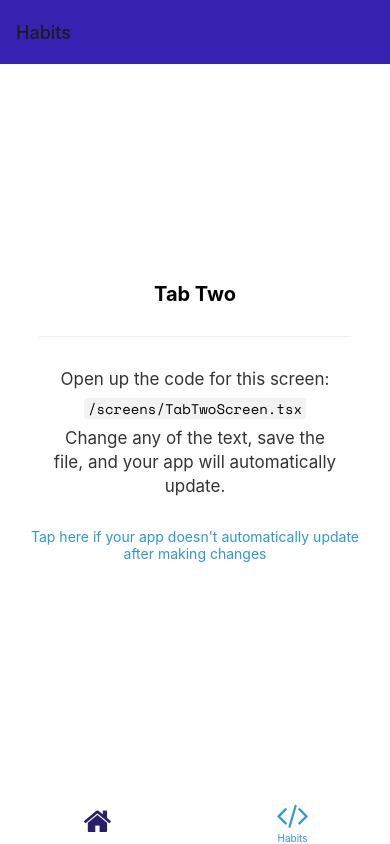
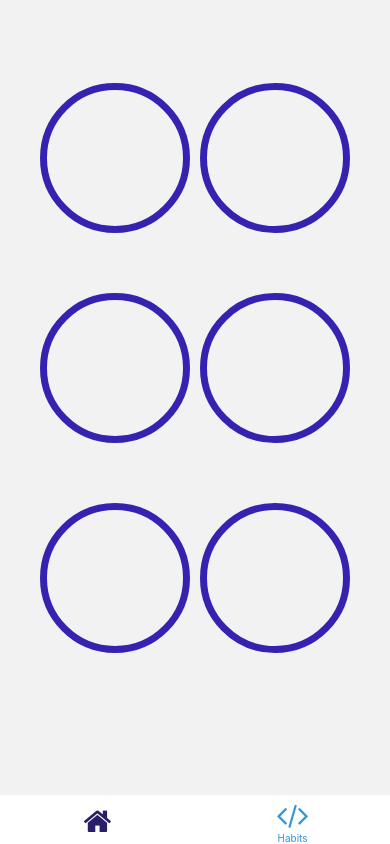
Before and after one commit to codebasemx/QuickDemoHealthCareStartup, a React Native app: screen /TabTwo in a window 390 px wide. Built offline with nearby package versions, Linux system fonts and the light colour scheme; what expo-linking would draw is missing.

Commit message:
Alfie Demo: Send prescriptions to back-end, habit tracker screen

```diff
--- /dev/null
+++ b/contexts.tsx
@@ -0,0 +1,3 @@
+import { createContext } from "react"
+
+export const ThemeContext = createContext()
--- a/navigation/index.tsx
+++ b/navigation/index.tsx
@@ -3,6 +3,7 @@
  * https://reactnavigation.org/docs/getting-started
  *
  */
+import { useState } from "react"
 import { FontAwesome } from '@expo/vector-icons';
 import { createBottomTabNavigator } from '@react-navigation/bottom-tabs';
 import { NavigationContainer, DefaultTheme, DarkTheme } from '@react-navigation/native';
@@ -16,6 +17,7 @@ import ModalScreen from '../screens/ModalScreen';
 import NotFoundScreen from '../screens/NotFoundScreen';
 import TabOneScreen from '../screens/TabOneScreen';
 import TabTwoScreen from '../screens/TabTwoScreen';
+import { ThemeContext } from "../contexts"
 import { RootStackParamList, RootTabParamList, RootTabScreenProps } from '../types';
 import LinkingConfiguration from './LinkingConfiguration';
 
@@ -29,12 +31,50 @@ const AlfieTheme = {
 }
 
 export default function Navigation({ colorScheme }: { colorScheme: ColorSchemeName }) {
+
+  const [ themeVersion, setThemeVersion ] = useState('light')
+  const [ theme, setTheme ]               = useState(AlfieTheme)
+
+  const lightTheme = () => {
+    return {
+      ...theme,
+      colors: {
+        ...theme.colors,
+        card: 'white',
+        border: 'white'
+      }
+    }
+  }
+
+  const darkTheme = () => {
+    return {
+      ...theme,
+      colors: {
+        ...theme.colors,
+        card: "#3622b1",
+        border: "#3622b1",
+      }
+    }
+  }
+
+  const switchTheme = themeVersion => {
+    if ( themeVersion === 'light' ) {
+      console.log("Switching to light theme")
+      setTheme(lightTheme())
+    } else {
+      console.log("Switching to dark theme")
+      setTheme(darkTheme())
+    }
+  }
+
   return (
-    <NavigationContainer
-      linking={LinkingConfiguration}
-      theme={AlfieTheme }>
-      <RootNavigator />
-    </NavigationContainer>
+    <ThemeContext.Provider value={{ switchTheme }}>
+      <NavigationContainer
+        linking={LinkingConfiguration}
+        theme={theme}>
+        <RootNavigator />
+      </NavigationContainer>
+    </ThemeContext.Provider>
   );
 }
 
@@ -50,7 +90,7 @@ function RootNavigator() {
       <Stack.Screen name="Root" component={BottomTabNavigator} options={{ headerShown: false }} />
       <Stack.Screen name="NotFound" component={NotFoundScreen} options={{ title: 'Oops!' }} />
       <Stack.Group screenOptions={{ presentation: 'modal' }}>
-        <Stack.Screen name="Modal" component={ModalScreen} />
+        <Stack.Screen name="Help" component={ModalScreen}  options={{ headerShown: false }}/>
       </Stack.Group>
     </Stack.Navigator>
   );
@@ -82,7 +122,7 @@ function BottomTabNavigator() {
           tabBarLabel: () => null,
           headerRight: () => (
             <Pressable
-              onPress={() => navigation.navigate('Modal')}
+              onPress={() => navigation.navigate('Help')}
               style={({ pressed }) => ({
                 opacity: pressed ? 0.5 : 1,
               })}>
@@ -101,6 +141,7 @@ function BottomTabNavigator() {
         component={TabTwoScreen}
         options={{
           title: 'Habits',
+          headerShown: false,
           tabBarIcon: ({ color }) => <TabBarIcon name="code" color={color} />,
         }}
       />
--- a/package.json
+++ b/package.json
@@ -31,6 +31,7 @@
     "react": "17.0.2",
     "react-dom": "17.0.2",
     "react-native": "0.68.2",
+    "react-native-keyboard-aware-scroll-view": "^0.9.5",
     "react-native-safe-area-context": "4.2.4",
     "react-native-screens": "~3.11.1",
     "react-native-web": "0.17.7"
--- a/screens/ModalScreen.tsx
+++ b/screens/ModalScreen.tsx
@@ -1,31 +1,48 @@
 import { StatusBar } from 'expo-status-bar';
-import { Platform, StyleSheet } from 'react-native';
+import { Platform, ScrollView, StyleSheet, TextInput } from 'react-native';
+import { SafeAreaView } from 'react-native-safe-area-context';
+import { KeyboardAwareScrollView } from 'react-native-keyboard-aware-scroll-view'
+import { Icon } from "@react-native-material/core";
 
 import EditScreenInfo from '../components/EditScreenInfo';
 import { Text, View } from '../components/Themed';
 
 export default function ModalScreen() {
   return (
-    <View style={styles.container}>
-      <Text style={styles.title}>Modal</Text>
-      <View style={styles.separator} lightColor="#eee" darkColor="rgba(255,255,255,0.1)" />
-      <EditScreenInfo path="/screens/ModalScreen.tsx" />
+    <SafeAreaView style={{ flex: 1, backgroundColor: '#e7e3fd' }}>
 
-      {/* Use a light status bar on iOS to account for the black space above the modal */}
-      <StatusBar style={Platform.OS === 'ios' ? 'light' : 'auto'} />
-    </View>
+      <KeyboardAwareScrollView
+        contentContainerStyle={styles.container }>
+
+        <View style={ styles.sendContainer }>
+          <TextInput style={ styles.textInput } />
+          <Icon name="send" style={ styles.bell } size={24} color="white"/>
+        </View>
+
+      </KeyboardAwareScrollView>
+    </SafeAreaView>
   );
 }
 
 const styles = StyleSheet.create({
   container: {
     flex: 1,
+    backgroundColor: '#e7e3fd',
+    justifyContent: 'flex-end'
+  },
+  sendContainer: {
+    flexDirection: 'row',
+    backgroundColor: 'inherit',
+    paddingHorizontal: 20,
     alignItems: 'center',
-    justifyContent: 'center',
+    marginBottom: 20,
   },
-  title: {
-    fontSize: 20,
-    fontWeight: 'bold',
+  textInput: {
+    backgroundColor: 'white',
+    flexGrow: 1,
+    padding: 10,
+    marginHorizontal: 20,
+    borderRadius: 20
   },
   separator: {
     marginVertical: 30,
--- a/screens/TabOneScreen.tsx
+++ b/screens/TabOneScreen.tsx
@@ -1,5 +1,5 @@
 import React, { useEffect, useRef, useState } from "react"
-import { ActivityIndicator, TouchableOpacity, Image, ScrollView, StyleSheet } from 'react-native';
+import { Alert, ActivityIndicator, TouchableOpacity, Image, ScrollView, StyleSheet } from 'react-native';
 
 import EditScreenInfo from '../components/EditScreenInfo';
 import { Icon } from "@react-native-material/core";
@@ -10,9 +10,9 @@ import alfieImage from "../assets/images/alfie.png"
 import phsyicianImg from "../assets/images/hasan.png"
 
 const DUMMY_PRESCRIPTIONS_NEW = [
-  { dr: "", drugName: "" },
-  { dr: "", drugName: "" },
-  { dr: "", drugName: "" },
+  { dr: "", drugName: "Vistaril" },
+  { dr: "", drugName: "Gabapentin" },
+  { dr: "", drugName: "Gadodiamide" },
 ]
 
 const DUMMY_PRESCRIPTIONS_SUGGESTED = [
@@ -39,6 +39,26 @@ export default function TabOneScreen({ navigation }: RootTabScreenProps<'Alfie D
   const [ prescriptions, setPrescriptions ]         = useState({ new: [], suggested: [] })
   const [ scrollViewBgColor, setScrollViewBgColor ] = useState(BG_LIGHT)
   const [ isLoadingPrescriptions, setIsLoadingPrescriptions ] = useState(false)
+
+  const sendDrugToCustomer = drugName => {
+    console.log(`DEMO: Sending ${ drugName } to customer.`)
+    console.log("DEMO: Calling back-end.")
+  }
+
+  const confirmSendPrescription = drugName => {
+    Alert.alert(
+      `Ready to get your ${ drugName } prescription?`,
+      "We'll send it to your default address",
+      [
+        {
+          text: "Cancel",
+          onPress: () => console.log("Cancel Pressed"),
+          style: "cancel"
+        },
+        { text: "OK", onPress: () => sendDrugToCustomer(drugName) }
+      ]
+    )
+  }
 
   //Use the useRef hook to prevent multiple setState
   //calls to change the background color based on the scroll position
@@ -75,10 +95,9 @@ export default function TabOneScreen({ navigation }: RootTabScreenProps<'Alfie D
 
   }, [])
 
-
-  const onLinkClick = () => {
-    setActiveLink(activeLink === 0 ? 1 : 0 )
-    setPrescriptionType(activeLink === 0 ? 'suggested' : 'new')
+  const onLinkPress = clickedLink => {
+    setActiveLink(clickedLink === 'new' ? 0 : 1 )
+    setPrescriptionType(clickedLink)
   }
 
   return (
@@ -93,10 +112,10 @@ export default function TabOneScreen({ navigation }: RootTabScreenProps<'Alfie D
           <Text style={styles.headerText}>Your recent prescriptions</Text>
 
           <View style={ styles.links }>
-            <ActiveLink active={ activeLink === 0 } onClick={ onLinkClick }>
+            <ActiveLink active={ activeLink === 0 } onPress={ () => onLinkPress('new') }>
               { `${ prescriptions.new.length } new` }
             </ActiveLink>
-            <ActiveLink active={ activeLink === 1 } onClick={ onLinkClick }>
+            <ActiveLink active={ activeLink === 1 } onPress={ () => onLinkPress('suggested') }>
               { `${ prescriptions.suggested.length } suggested` }
             </ActiveLink>
           </View>
@@ -112,7 +131,7 @@ export default function TabOneScreen({ navigation }: RootTabScreenProps<'Alfie D
                 <View style={ styles.prescriptionHeader }>
                   <Text style={ styles.drugName }>{ p.drugName } 250mg</Text>
                   <View style={ styles.badgeContainer }>
-                    <Text style={ styles.badgeText }>New</Text>
+                    <Text style={ styles.badgeText }>{ prescriptionType === 'new' ? "NEW" : "SUGGESTED" }</Text>
                   </View>
                 </View>
                 <View style={ styles.physicianContainer }>
@@ -122,7 +141,9 @@ export default function TabOneScreen({ navigation }: RootTabScreenProps<'Alfie D
                     <Text style={ styles.userActivityText }>3 hours ago</Text>
                   </View>
                 </View>
-                <Text style={ styles.sendToPharmacy }>Send to pharmacy near you</Text>
+                <TouchableOpacity onPress={ () => confirmSendPrescription(p.drugName) }>
+                  <Text style={ styles.sendToPharmacy }>Send to pharmacy near you</Text>
+                </TouchableOpacity>
               </View>
             )) }
           </View>
@@ -132,10 +153,10 @@ export default function TabOneScreen({ navigation }: RootTabScreenProps<'Alfie D
   );
 }
 
-const ActiveLink = ({ active = false, children, onClick }) => {
+const ActiveLink = ({ active = false, children, onPress }) => {
 
   return (
-    <TouchableOpacity onPress={ onClick }>
+    <TouchableOpacity onPress={ onPress }>
       { active ?
         <View style={ active? styles.activeLinkContainer : styles.inactive }>
           <Text style={ styles.tabLink }>{ children }</Text>
@@ -241,6 +262,7 @@ const styles = StyleSheet.create({
   badgeText: {
     color: "#666",
     fontWeight: "bold",
+    fontSize: 10
   },
   physicianContainer: {
     flexDirection: 'row',
--- a/screens/TabTwoScreen.tsx
+++ b/screens/TabTwoScreen.tsx
@@ -1,16 +1,41 @@
-import { StyleSheet } from 'react-native';
+import { useContext, useEffect } from "react"
+import { ScrollView, StyleSheet } from 'react-native';
 
-import EditScreenInfo from '../components/EditScreenInfo';
-import { Text, View } from '../components/Themed';
+import { useIsFocused } from '@react-navigation/native'
+import { Text, View } from '../components/Themed'
+
+import EditScreenInfo from '../components/EditScreenInfo'
+import { ThemeContext } from "../contexts"
+
+const HABITS = [ 1,2,3 ]
 
 export default function TabTwoScreen() {
+
+  const { switchTheme } = useContext(ThemeContext)
+  const isFocused       = useIsFocused()
+
+  useEffect(() => {
+
+    //TODO: Switch the theme based on focus...
+    if ( isFocused ) {
+      /* switchTheme('dark') */
+    }
+
+  }, [ isFocused ])
+
   return (
-    <View style={styles.container}>
-      <Text style={styles.title}>Tab Two</Text>
-      <View style={styles.separator} lightColor="#eee" darkColor="rgba(255,255,255,0.1)" />
-      <EditScreenInfo path="/screens/TabTwoScreen.tsx" />
-    </View>
-  );
+    <ScrollView contentContainerStyle={ styles.container }>
+
+      { HABITS.map( (h, i) => {
+        return (
+          <View key={ i } style={ styles.activityRow }>
+            <View style={ styles.activity }/>
+            <View style={ styles.activity }/>
+          </View>
+        )
+      })}
+    </ScrollView>
+  )
 }
 
 const styles = StyleSheet.create({
@@ -18,10 +43,27 @@ const styles = StyleSheet.create({
     flex: 1,
     alignItems: 'center',
     justifyContent: 'center',
+    padding: 40,
+    backgroundColor: 'inherit'
   },
   title: {
     fontSize: 20,
     fontWeight: 'bold',
+  },
+  activityRow: {
+    flexDirection: 'row',
+    marginBottom: 60,
+    width: '100%',
+    justifyContent: 'space-between',
+    backgroundColor: 'inherit'
+  },
+  activity: {
+    width: 150,
+    height: 150,
+    borderWidth: 7,
+    borderColor: "#3622b1",
+    backgroundColor: "inherit",
+    borderRadius: 75,
   },
   separator: {
     marginVertical: 30,
```
Also changed, not shown: 1 other file (tests, documents, lock files or other folders).
